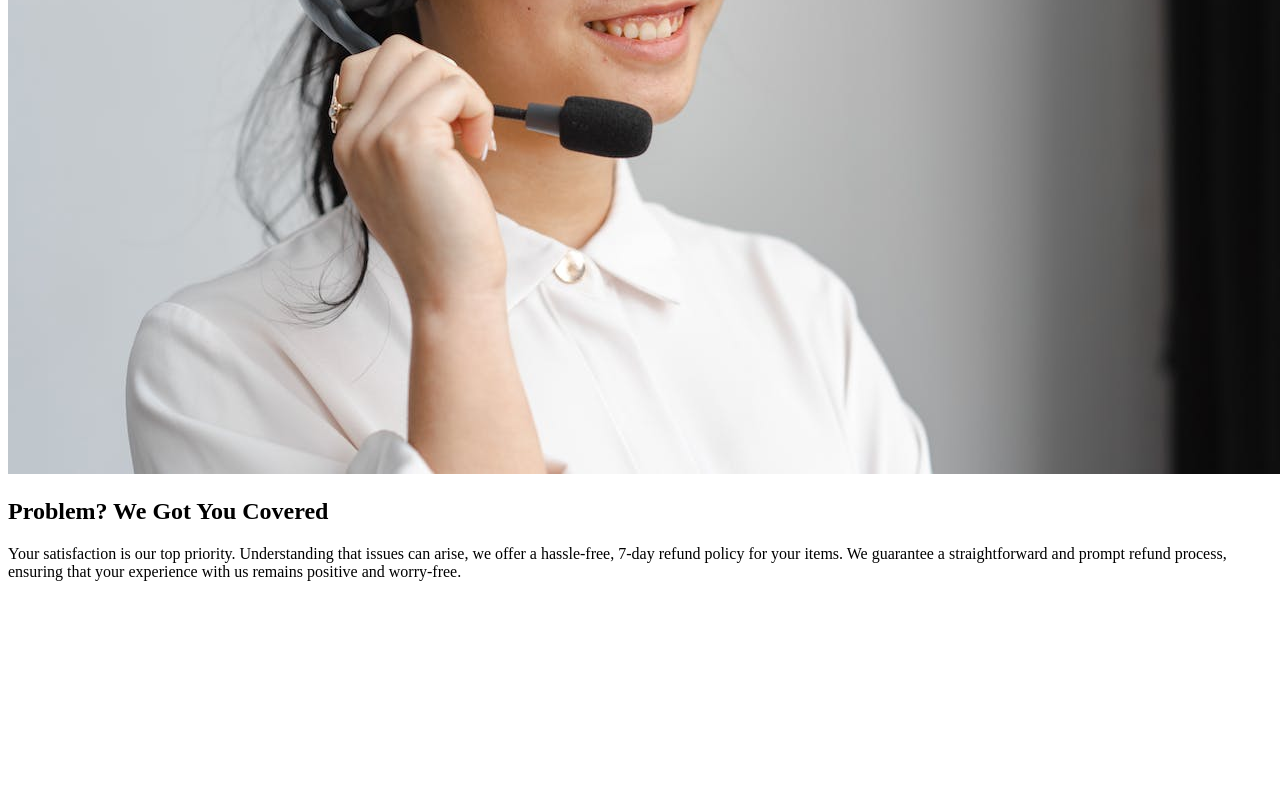
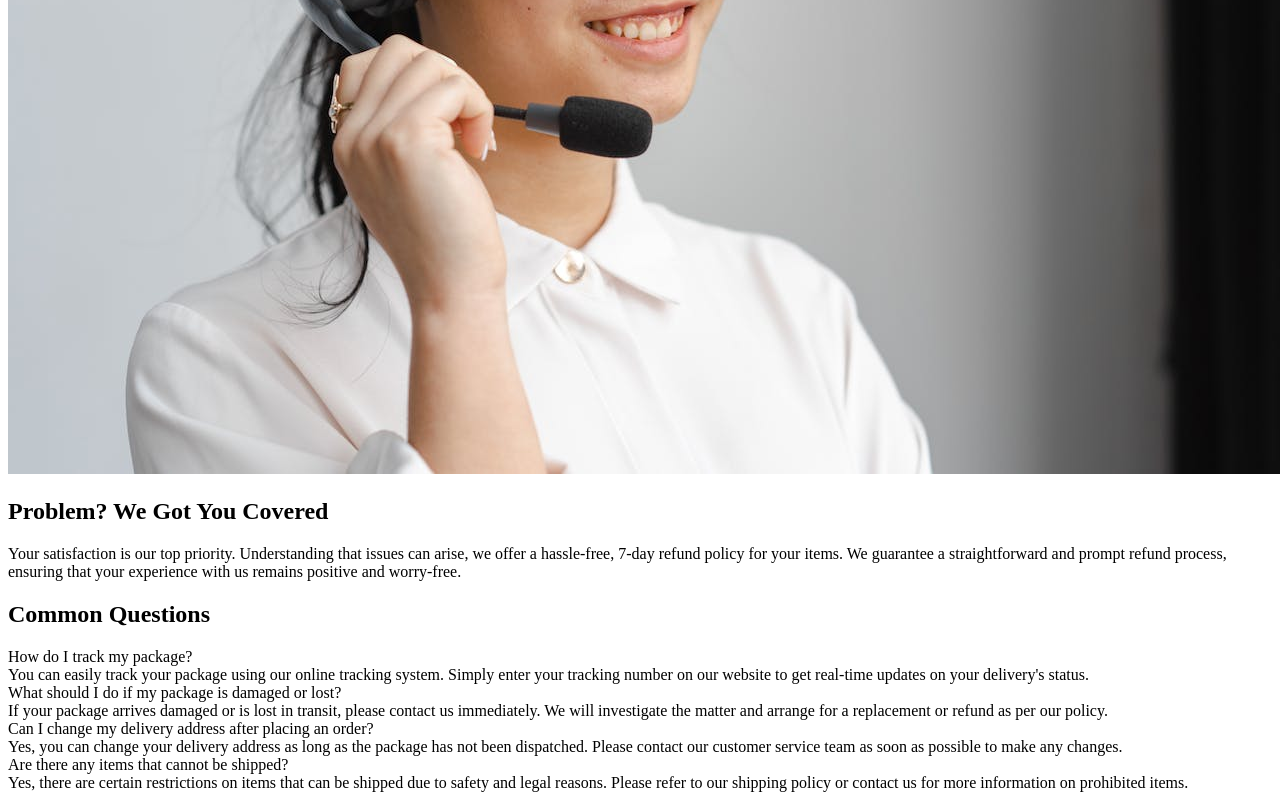
Before and after one commit to Chronocodium/client-side, a plain HTML site: page code-along/index.html in a window 1280 px wide. Shown: the part 2591-3391 px from the top of the page. Before the commit the page ends 3188 px from the top, so only its background shows below. Drawn offline with Linux system fonts and the light colour scheme.

Commit message:
Completed DOM Manipulation Code Along

```diff
--- a/code-along/index.html
+++ b/code-along/index.html
@@ -4,6 +4,7 @@
         <meta charset="utf-8" />
         <meta name="viewport" content="width=device-width, initial-scale=1.0" />
         <title>Cacher's Food Delivery</title>
+        <script src="index.js" defer></script>
     </head>
     <body>
         <header>
@@ -66,7 +67,10 @@
                     </p>
                 </div>
             </section>
-            <section id="section-questions"></section>
+            <section id="section-questions">
+                <h2>Common Questions</h2>
+                <div id="accordion"></div>
+            </section>
             <section id="section-contact"></section>
         </main>
         <footer></footer>
--- /dev/null
+++ b/code-along/index.js
@@ -0,0 +1,38 @@
+const qaItems = [
+    {
+        question: "How do I track my package?",
+        answer: "You can easily track your package using our online tracking system. Simply enter your tracking number on our website to get real-time updates on your delivery's status.",
+    },
+    {
+        question: "What should I do if my package is damaged or lost?",
+        answer: "If your package arrives damaged or is lost in transit, please contact us immediately. We will investigate the matter and arrange for a replacement or refund as per our policy.",
+    },
+    {
+        question: "Can I change my delivery address after placing an order?",
+        answer: "Yes, you can change your delivery address as long as the package has not been dispatched. Please contact our customer service team as soon as possible to make any changes.",
+    },
+    {
+        question: "Are there any items that cannot be shipped?",
+        answer: "Yes, there are certain restrictions on items that can be shipped due to safety and legal reasons. Please refer to our shipping policy or contact us for more information on prohibited items.",
+    },
+];
+
+const accordionDiv = document.getElementById("accordion");
+
+qaItems.forEach((qaItem) => {
+    const questionText = qaItem.question;
+    const answerText = qaItem.answer;
+    // const { questionText: question, answerText: answer } = qaItem;
+
+    const questionDiv = document.createElement("div");
+    questionDiv.classList.add("accordion-question");
+    questionDiv.textContent = questionText;
+
+    const answerDiv = document.createElement("div");
+    answerDiv.classList.add("accordion-answer");
+    answerDiv.textContent = answerText;
+
+    questionDiv.appendChild(answerDiv);
+
+    accordionDiv.appendChild(questionDiv);
+});
```
